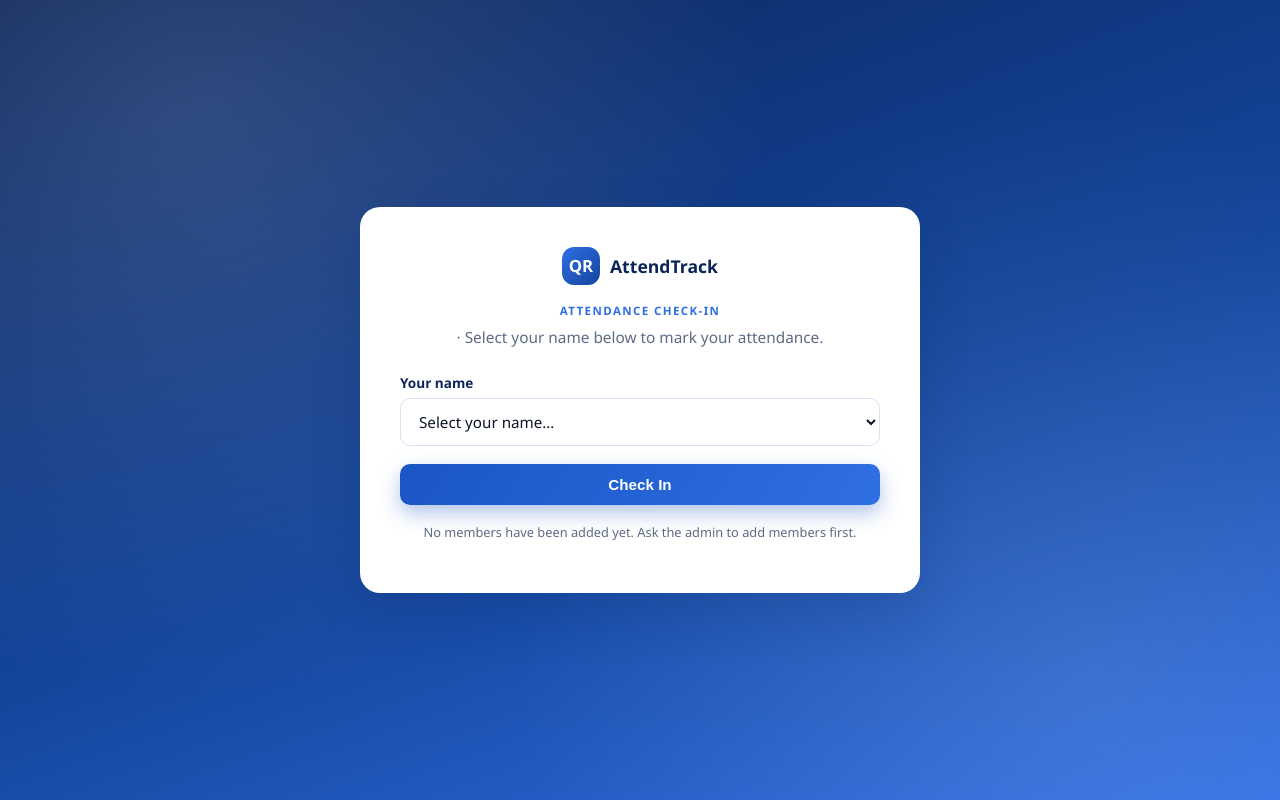
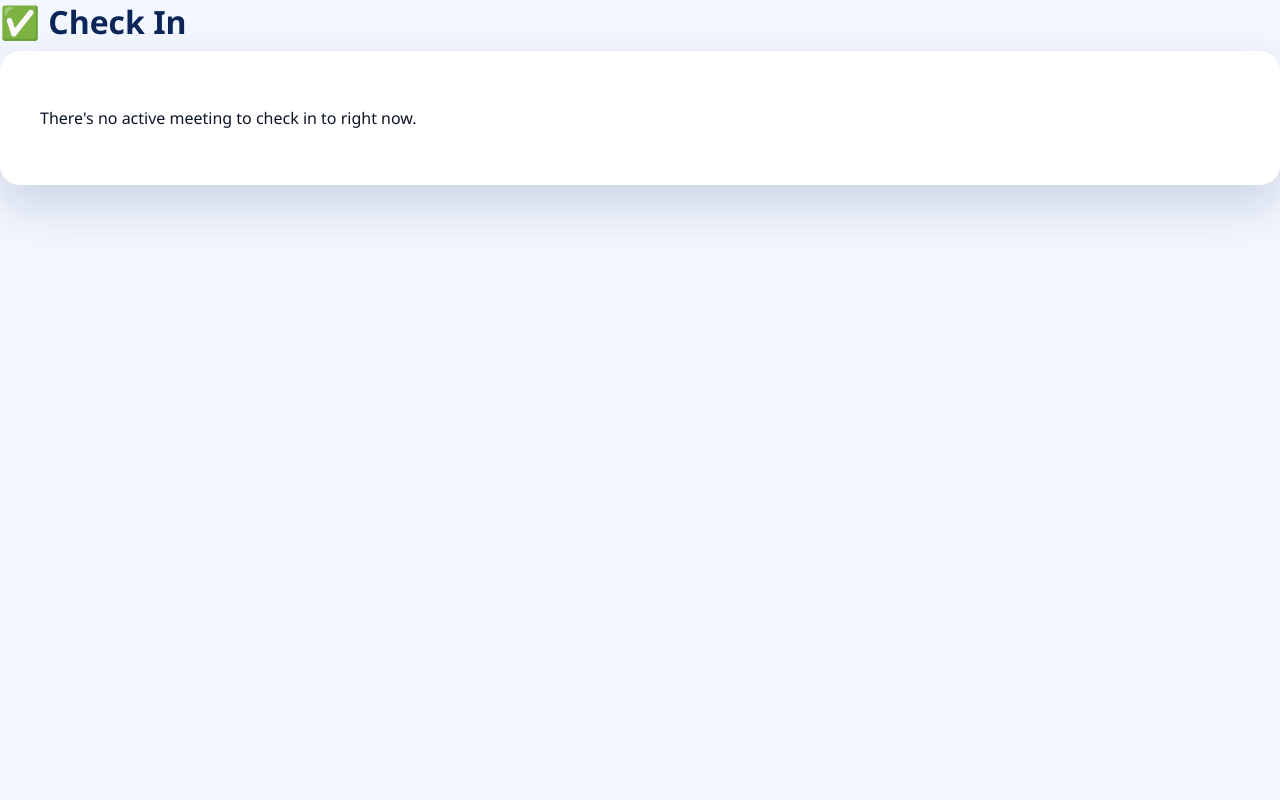
Before and after one commit to Poloqt/attendance-system, a Flask app: template templates/attend.html in a window 1280 px wide. Run offline with Flask 3, Linux system fonts and the light colour scheme; the template is opened without the code that fills it, so the values that code supplies are empty; some libraries are stand-ins or nearby versions.

Commit message:
Update attend.html

```diff
--- a/templates/attend.html
+++ b/templates/attend.html
@@ -2,67 +2,84 @@
 <html lang="en">
 <head>
   <meta charset="UTF-8">
-  <meta name="viewport" content="width=device-width, initial-scale=1.0">
-  <title>Meeting Check-In</title>
+  <meta name="viewport" content="width=device-width, initial-scale=1">
+  <title>Check In</title>
   <link rel="stylesheet" href="{{ url_for('static', filename='style.css') }}">
 </head>
 <body>
-  <div class="page-center">
-    <div class="card card--wide" style="text-align:center;">
-      <div class="brand-mark">
-        <div class="badge">QR</div>
-        <span class="name">AttendTrack</span>
+  <div class="container">
+    <h1>✅ Check In</h1>
+
+    {% with messages = get_flashed_messages() %}
+      {% if messages %}{% for m in messages %}<div class="flash">{{ m }}</div>{% endfor %}{% endif %}
+    {% endwith %}
+
+    {% if not meeting %}
+      <div class="card">
+        <p>There's no active meeting to check in to right now.</p>
       </div>
 
+    {% elif checked_in %}
+      <div class="card checkin-success">
+        <div class="check">✓</div>
+        <h2>You're checked in, {{ member.name }}!</h2>
+        <p style="color:#6b7280;">{{ meeting.title }} &middot; {{ meeting.date }}</p>
+        {% if record %}
+          <p>Checked in at <strong>{{ record.timestamp }}</strong></p>
+          {% if record.status == 'late' %}
+            <span class="badge badge-late">Marked Late</span>
+          {% else %}
+            <span class="badge badge-ontime">On Time</span>
+          {% endif %}
+        {% endif %}
+      </div>
 
-      {% if checked_in %}
-        <div class="checkin-success">
-          <span class="icon">&#10003;</span>
-          <span>You're checked in</span>
-        </div>
-        <p class="subtitle">Welcome, <strong>{{ member.name }}</strong>. Here are the minutes of the meeting.</p>
+    {% else %}
+      <div class="card">
+        <h2>{{ meeting.title }}</h2>
+        <p style="color:#6b7280;">{{ meeting.date }}</p>
+        <form method="POST">
+          <label for="member_input">Type or select your name</label>
+          <input list="member-list" id="member_input" name="member_name" placeholder="Start typing your name..." autocomplete="off" required>
+          <datalist id="member-list">
+            {% for m in members %}
+              <option value="{{ m.name }}" data-id="{{ m.id }}"></option>
+            {% endfor %}
+          </datalist>
+          <input type="hidden" name="member_id" id="member_id">
+          <button type="submit" class="btn btn-block">Check In</button>
+        </form>
+      </div>
+    {% endif %}
+  </div>
 
+  <script>
+    const input = document.getElementById('member_input');
+    const hidden = document.getElementById('member_id');
+    const options = document.querySelectorAll('#member-list option');
+    const form = document.querySelector('form');
 
-        <span class="meeting-chip">{{ meeting.date }}</span>
-        <h1 style="margin-top:8px;">{{ meeting.title }}</h1>
+    function syncId() {
+      let matched = false;
+      options.forEach(opt => {
+        if (opt.value === input.value) {
+          hidden.value = opt.dataset.id;
+          matched = true;
+        }
+      });
+      if (!matched) hidden.value = '';
+    }
 
-
-        <div class="minutes-panel">
-          <h3>Minutes of the Meeting</h3>
-          <div class="minutes-text">{{ meeting.minutes }}</div>
-        </div>
-      {% else %}
-        <span class="eyebrow">Attendance check-in</span>
-        <h1>{{ meeting.title }}</h1>
-        <p class="subtitle">{{ meeting.date }} &middot; Select your name below to mark your attendance.</p>
-{% with messages = get_flashed_messages() %}
-          {% if messages %}
-            {% for message in messages %}
-              <div class="flash">{{ message }}</div>
-            {% endfor %}
-          {% endif %}
-        {% endwith %}
-
-
-        <form method="POST" style="text-align:left;">
-          <div class="field">
-            <label for="member_id">Your name</label>
-            <select id="member_id" name="member_id" required>
-              <option value="" disabled selected>Select your name&hellip;</option>
-              {% for member in members %}
-                <option value="{{ member.id }}">{{ member.name }}</option>
-              {% endfor %}
-            </select>
-          </div>
-          <button type="submit" class="btn btn-primary btn-block">Check In</button>
-        </form>
-
-
-        {% if not members %}
-          <p class="footer-note">No members have been added yet. Ask the admin to add members first.</p>
-        {% endif %}
-      {% endif %}
-    </div>
-  </div>
+    if (input) {
+      input.addEventListener('input', syncId);
+      form.addEventListener('submit', (e) => {
+        syncId();
+        if (!hidden.value) {
+          e.preventDefault();
+          alert('Please select your name from the list.');
+        }
+      });
+    }
+  </script>
 </body>
 </html>
```
